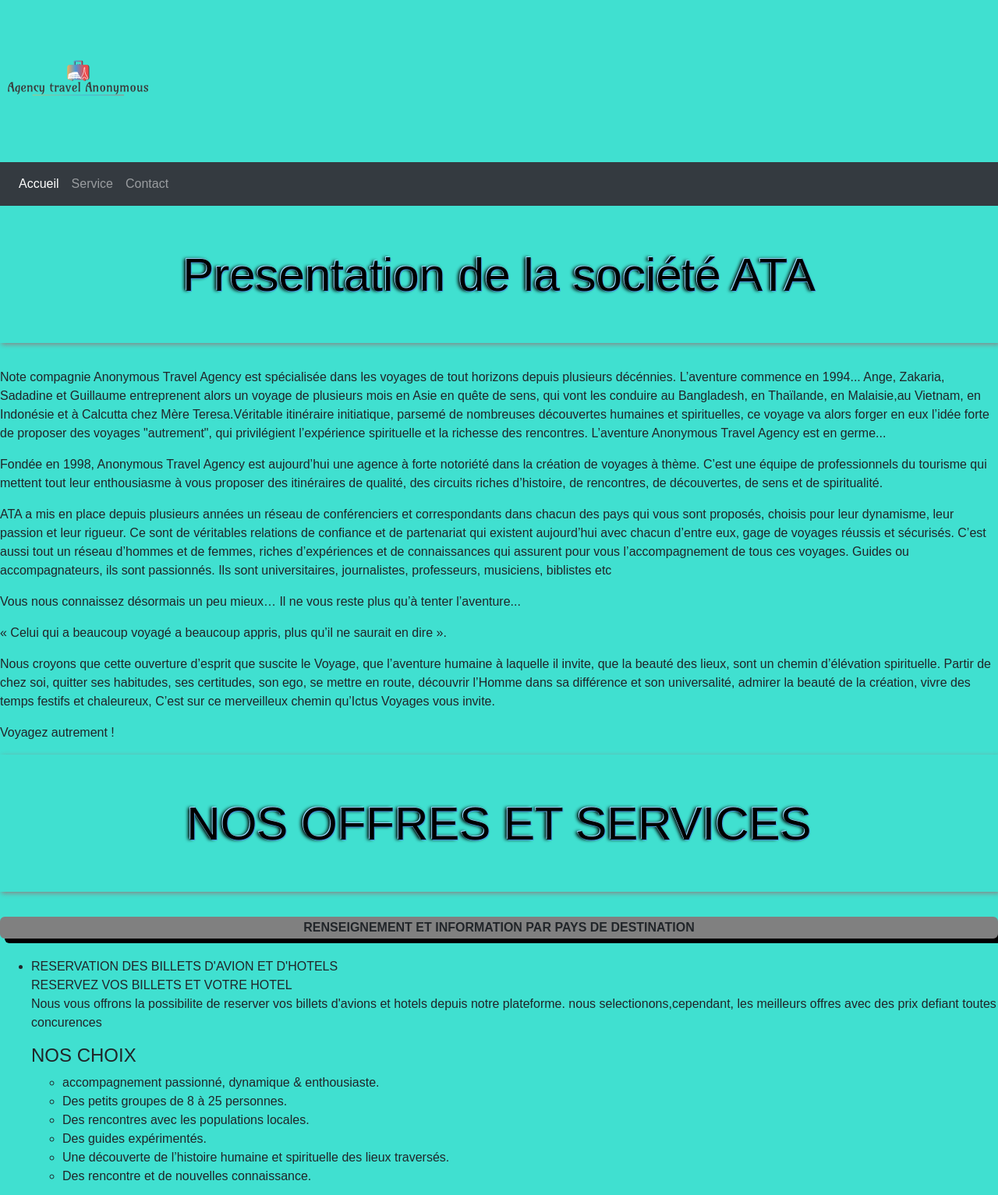
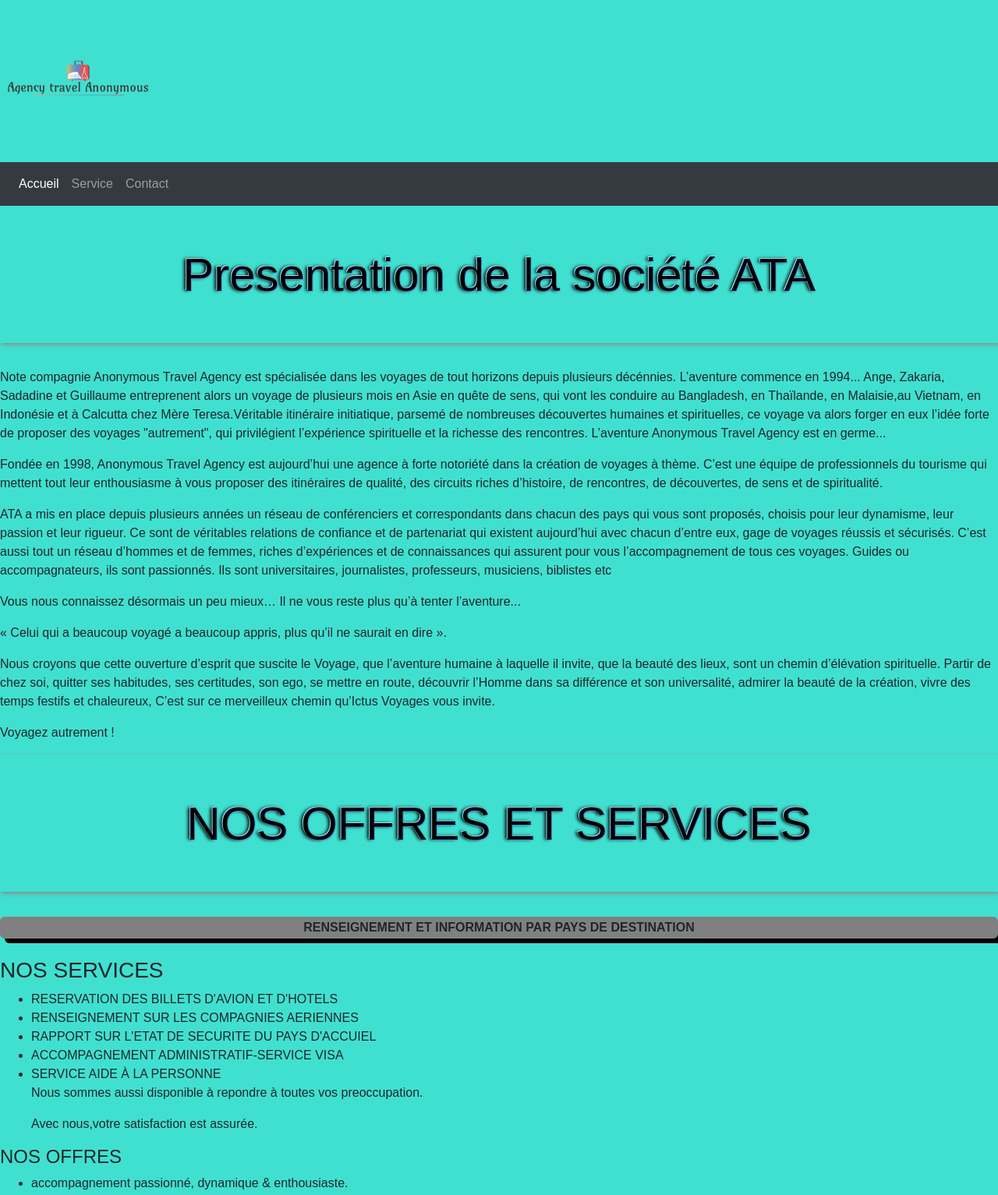
Before and after one commit to guillaumeaillaud/Anonymous, a PHP site: page / in a window 1280 px wide. Shown: the top 1533 px of the page at 78% size. Run offline with PHP 8.4, Linux system fonts and the light colour scheme.

Commit message:
modif service

```diff
--- a/php/view/section_service.php
+++ b/php/view/section_service.php
@@ -6,12 +6,22 @@
     <strong><div class="sousT">RENSEIGNEMENT ET INFORMATION PAR PAYS DE DESTINATION</div><br></strong>
     <div class="paragraphe">
 
+    <h3>NOS SERVICES</h3>
+
         <ul>
             <li>RESERVATION DES BILLETS D'AVION ET D'HOTELS </li>
-            <div>RESERVEZ VOS BILLETS ET VOTRE HOTEL</div>
-            <p>Nous vous offrons la possibilite de reserver vos billets d'avions et hotels depuis notre plateforme. nous selectionons,cependant, les meilleurs offres avec des prix defiant toutes concurences</p>
-            <h4> NOS CHOIX </h4>
-        </OL>
+            <li>RENSEIGNEMENT SUR LES COMPAGNIES AERIENNES</li>
+            <li>RAPPORT SUR L'ETAT DE SECURITE DU PAYS D'ACCUIEL</li>
+            <li>ACCOMPAGNEMENT ADMINISTRATIF-SERVICE VISA </li>
+            <li>SERVICE AIDE À LA PERSONNE </li>
+
+
+            <p> Nous sommes aussi disponible à repondre à toutes vos preoccupation.</p>
+            <p> Avec nous,votre satisfaction est assurée.</p>
+</ul>
+
+            <h4> NOS OFFRES </h4>
+
         <ul>
             <li> accompagnement passionné, dynamique & enthousiaste.</li>
             <li>Des petits groupes de 8 à 25 personnes.</li>
```
